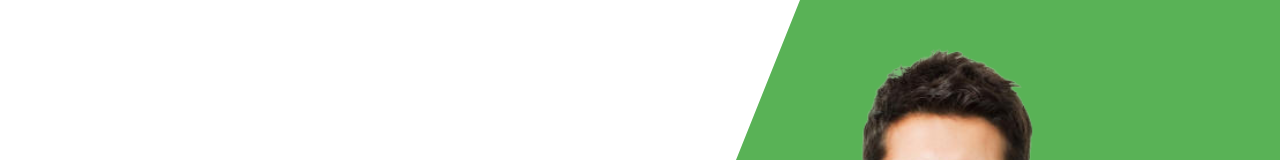
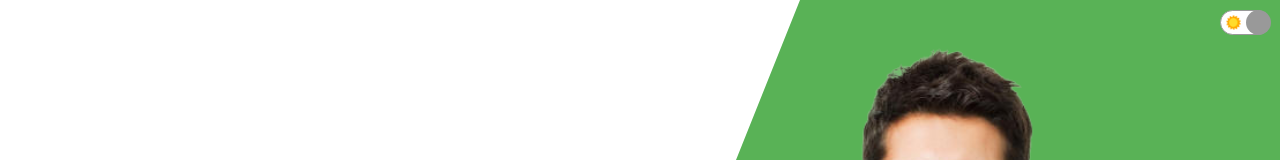
Before and after one commit to eskalona17/react-portfolio-context-app, a React (Create React App) app: page / in a window 1280 px wide. Shown: the top 160 px of the page. Built offline with nearby package versions, Linux system fonts and the light colour scheme.

Commit message:
changed color of the website with context api

```diff
--- a/src/App.jsx
+++ b/src/App.jsx
@@ -2,16 +2,27 @@ import About from "./components/about/About";
 import Contact from "./components/contact/Contact";
 import Intro from "./components/intro/Intro";
 import ProductList from "./components/productList/ProductList";
+import Toggle from "./components/toggle/Toggle";
+import { ThemeContext } from "./context";
+import { useContext } from "react";
 
 const App = () => {
-    return (
-    <div>
+
+  const theme = useContext(ThemeContext);
+  const darkMode = theme.state.darkMode;
+
+  return (
+    <div style={{
+      backgroundColor: darkMode ? "#222" : "#fff",
+      color: darkMode && "#fff",
+    }}>
+      <Toggle />
       <Intro />
       <About />
       <ProductList />
       <Contact />
     </div>
-    )
+  )
 };
 
 export default App;
--- a/src/components/contact/Contact.jsx
+++ b/src/components/contact/Contact.jsx
@@ -2,12 +2,16 @@ import "./contact.css";
 import Phone from "../../img/phone.png";
 import Email from "../../img/email.png";
 import Address from "../../img/address.png";
-import { useRef, useState } from "react";
+import { useRef, useState, useContext } from "react";
 import emailjs from "emailjs-com";
+import { ThemeContext } from "../../context";
 
 const Contact = () => {
     const formRef = useRef();
-  const [done, setDone] = useState(false)
+    const [done, setDone] = useState(false);
+    const theme = useContext(ThemeContext)
+    const darkMode = theme.state.darkMode;
+
     const handleSubmit = (e) => {
         e.preventDefault();
 
@@ -57,10 +61,10 @@ const Contact = () => {
                         illo laudantium sequi vero?
                     </p>
                     <form ref={formRef} onSubmit={handleSubmit}>
-            <input type="text" placeholder="Name" name="user_name" />
-            <input type="text" placeholder="Subject" name="user_subject" />
-            <input type="text" placeholder="Email" name="user_email" />
-            <textarea rows="5" placeholder="Message" name="message"></textarea>
+                        <input style={{ backgroundColor: darkMode && "#333" }} type="text" placeholder="Name" name="user_name" />
+                        <input style={{ backgroundColor: darkMode && "#333" }} type="text" placeholder="Subject" name="user_subject" />
+                        <input style={{ backgroundColor: darkMode && "#333" }} type="text" placeholder="Email" name="user_email" />
+                        <textarea style={{ backgroundColor: darkMode && "#333" }} rows="5" placeholder="Message" name="message"></textarea>
                         <button>Submit</button>
                         {done && "Thank you..."}
                     </form>
--- /dev/null
+++ b/src/components/toggle/Toggle.jsx
@@ -0,0 +1,25 @@
+import "./toggle.css"
+import Sun from "../../img/sun.png"
+import Moon from "../../img/moon.png"
+import { useContext } from "react"
+import { ThemeContext } from "../../context"
+
+const Toggle = () => {
+    const theme = useContext(ThemeContext)
+
+    const handleClick = () => {
+        theme.dispatch({
+            type: "TOGGLE"
+        })
+    }
+
+    return (
+        <div className="t">
+            <img src={Sun} alt="" className="t-icon" />
+            <img src={Moon} alt="" className="t-icon" />
+            <div className="t-button" onClick={handleClick} style={{ left: theme.state.darkMode ? 0 : 25 }}></div>
+        </div>
+    )
+}
+
+export default Toggle
--- /dev/null
+++ b/src/components/toggle/toggle.css
@@ -0,0 +1,28 @@
+.t{
+    width: 50px;
+    height: 25px;
+    border-radius: 20px;
+    border: 1px solid #999;
+    background-color: #fff;
+    position: fixed;
+    top: 10px;
+    right: 10px;
+    z-index: 999;
+    display: flex;
+    align-items: center;
+    justify-content: space-around;
+}
+
+.t-icon{
+    width: 15px;
+    height: 15px;
+}
+
+.t-button{
+    width: 25px;
+    height: 25px;
+    border-radius: 50%;
+    background-color: #999;
+    position: absolute;
+    cursor: pointer;
+}
--- /dev/null
+++ b/src/context.js
@@ -0,0 +1,24 @@
+import { createContext, useReducer } from "react";
+
+export const ThemeContext = createContext();
+
+const INITIAL_STATE = { darkMode: false };
+
+const themeReducer = (state, action) => {
+    switch (action.type) {
+        case "TOGGLE":
+            return { darkMode: !state.darkMode };
+        default:
+            return state;
+    }
+};
+
+export const ThemeProvider = (props) => {
+    const [state, dispatch] = useReducer(themeReducer, INITIAL_STATE)
+
+    return (
+        <ThemeContext.Provider value={{ state, dispatch }}>
+            {props.children}
+        </ThemeContext.Provider>
+    )
+}
--- a/src/index.js
+++ b/src/index.js
@@ -1,11 +1,14 @@
 import React from 'react';
 import ReactDOM from 'react-dom';
 import App from './App';
+import { ThemeProvider } from './context';
 
 
 ReactDOM.render(
   <React.StrictMode>
-    <App />
+    <ThemeProvider>
+      <App />
+    </ThemeProvider>
   </React.StrictMode>,
   document.getElementById('root')
 );
```
Lines whose indentation alone changed are shown as unchanged.
